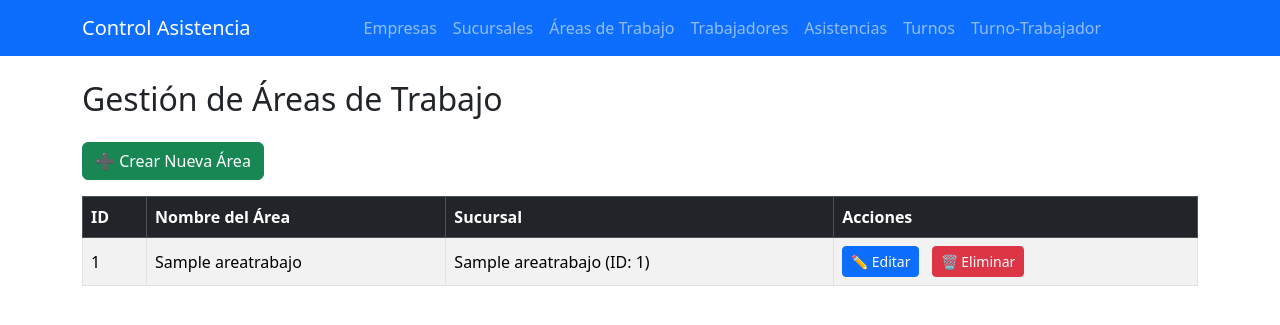
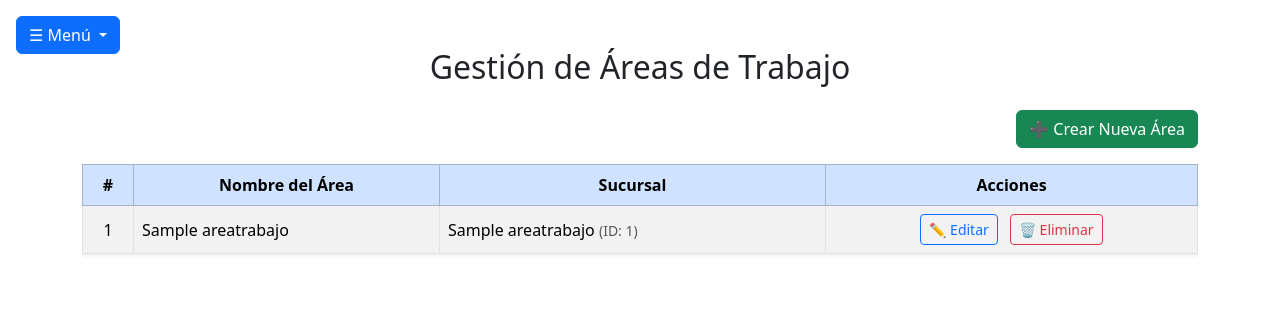
Before and after one commit to L52103/appEscritorioControl, a Flask app: page /areas in a window 1280 px wide. Shown: the top 325 px of the page. Run offline with Flask 3, Linux system fonts and the light colour scheme; a database or web service that is not in the repository returns one stand-in record (values such as "Sample title"); some libraries are stand-ins or nearby versions.

Commit message:
Se modificó el html  de areatrabajo

```diff
--- a/templates/areatrabajo/lista.html
+++ b/templates/areatrabajo/lista.html
@@ -6,88 +6,62 @@
     <link href="https://cdn.jsdelivr.net/npm/bootstrap@5.3.3/dist/css/bootstrap.min.css" rel="stylesheet">
 </head>
 <body>
-    <nav class="navbar navbar-expand-lg navbar-dark bg-primary mb-4">
-        <div class="container">
-            <a class="navbar-brand" href="{{ url_for('index') }}">Control Asistencia</a>
-
-            <button class="navbar-toggler" type="button" data-bs-toggle="collapse" data-bs-target="#navbarCentered"
-                aria-controls="navbarCentered" aria-expanded="false" aria-label="Toggle navigation">
-                <span class="navbar-toggler-icon"></span>
+    <!-- Menú desplegable en la esquina superior izquierda -->
+    <div class="dropdown position-absolute top-0 start-0 m-3">
+        <button class="btn btn-primary dropdown-toggle" type="button" data-bs-toggle="dropdown" aria-expanded="false">
+            ☰ Menú
         </button>
-
-            <div class="collapse navbar-collapse justify-content-center" id="navbarCentered">
-                <ul class="navbar-nav">
-                    <li class="nav-item">
-                        <a class="nav-link {% if active_page == 'empresas' %}active{% endif %}"
-                            href="{{ url_for('empresa.listar_empresas') }}">Empresas</a>
-                    </li>
-                    <li class="nav-item">
-                        <a class="nav-link {% if active_page == 'sucursales' %}active{% endif %}"
-                            href="{{ url_for('sucursal.listar_sucursales') }}">Sucursales</a>
-                    </li>
-                    <li class="nav-item">
-                        <a class="nav-link {% if active_page == 'areas' %}active{% endif %}"
-                            href="{{ url_for('areatrabajo.listar_areas') }}">Áreas de Trabajo</a>
-                    </li>
-                    <li class="nav-item">
-                        <a class="nav-link {% if active_page == 'trabajadores' %}active{% endif %}"
-                            href="{{ url_for('trabajador.listar_trabajadores') }}">Trabajadores</a>
-                    </li>
-                    <li class="nav-item">
-                        <a class="nav-link {% if active_page == 'asistencias' %}active{% endif %}"
-                            href="{{ url_for('asistencia.listar_asistencias') }}">Asistencias</a>
-                    </li>
-                    <li class="nav-item">
-                        <a class="nav-link {% if active_page == 'turnos' %}active{% endif %}"
-                            href="{{ url_for('turno.listar_turnos') }}">Turnos</a>
-                    </li>
-                    <li class="nav-item">
-                        <a class="nav-link {% if active_page == 'turno_trabajador' %}active{% endif %}"
-                            href="{{ url_for('turno_trabajador.listar_turnos_trabajadores') }}">Turno-Trabajador</a>
-                    </li>
+        <ul class="dropdown-menu">
+            <li><a class="dropdown-item {% if active_page == 'empresas' %}active{% endif %}" href="{{ url_for('empresa.listar_empresas') }}">🏢 Empresas</a></li>
+            <li><a class="dropdown-item {% if active_page == 'sucursales' %}active{% endif %}" href="{{ url_for('sucursal.listar_sucursales') }}">📍 Sucursales</a></li>
+            <li><a class="dropdown-item {% if active_page == 'areas' %}active{% endif %}" href="{{ url_for('areatrabajo.listar_areas') }}">🛠️ Áreas de Trabajo</a></li>
+            <li><a class="dropdown-item {% if active_page == 'trabajadores' %}active{% endif %}" href="{{ url_for('trabajador.listar_trabajadores') }}">👷 Trabajadores</a></li>
+            <li><a class="dropdown-item {% if active_page == 'asistencias' %}active{% endif %}" href="{{ url_for('asistencia.listar_asistencias') }}">📅 Asistencias</a></li>
+            <li><a class="dropdown-item {% if active_page == 'turnos' %}active{% endif %}" href="{{ url_for('turno.listar_turnos') }}">⏰ Turnos</a></li>
+            <li><a class="dropdown-item {% if active_page == 'turno_trabajador' %}active{% endif %}" href="{{ url_for('turno_trabajador.listar_turnos_trabajadores') }}">🔄 Turno-Trabajador</a></li>
+            <li><a class="dropdown-item {% if active_page == 'index' %}active{% endif %}" href="{{ url_for('index') }}">Volver al inicio</a></li>
         </ul>
     </div>
+
+    <main class="container mt-5">
+        <h2 class="mb-4 text-center">Gestión de Áreas de Trabajo</h2>
+        <div class="d-flex justify-content-end mb-3">
+            <a href="{{ url_for('areatrabajo.crear_area') }}" class="btn btn-success">➕ Crear Nueva Área</a>
         </div>
-    </nav>
-    <main class="container mt-4">
-        <h2 class="mb-4">Gestión de Áreas de Trabajo</h2>
-        <a href="{{ url_for('areatrabajo.crear_area') }}" class="btn btn-success mb-3">➕ Crear Nueva Área</a>
 
-        <table class="table table-striped table-bordered align-middle">
-            <thead class="table-dark">
+        <div class="table-responsive">
+            <table class="table table-hover table-bordered table-striped align-middle shadow-sm">
+                <thead class="table-primary text-center">
                     <tr>
-                    <th>ID</th>
-                    <th>Nombre del Área</th>
-                    <th>Sucursal</th>
-                    <th>Acciones</th>
+                        <th scope="col">#</th>
+                        <th scope="col">Nombre del Área</th>
+                        <th scope="col">Sucursal</th>
+                        <th scope="col">Acciones</th>
                     </tr>
                 </thead>
                 <tbody>
-                {# Bucle que recorre la lista de áreas #}
                     {% for area in areas %}
                     <tr>
-                    {# Accedemos a los datos por nombre de columna #}
-                    <td>{{ area['id'] }}</td>
+                        <td class="text-center">{{ area['id'] }}</td>
                         <td>{{ area['nombre'] }}</td>
-                    {# Mostramos el nombre de la sucursal obtenido con el JOIN #}
-                    <td>{{ area['sucursal_nombre'] or 'N/A' }} (ID: {{ area['sucursal_id'] }})</td>
-                    <td>
-                        {# Generamos los enlaces de acciones usando el ID del área #}
-                        <a href="{{ url_for('areatrabajo.editar_area', id=area['id']) }}" class="btn btn-sm btn-primary me-2">✏️ Editar</a>
-                        <form action="{{ url_for('areatrabajo.eliminar_area', id=area['id']) }}" method="post"
-                            style="display:inline;" onsubmit="return confirm('¿Confirmas la eliminación?');">
-                            <button type="submit" class="btn btn-sm btn-danger">🗑️ Eliminar</button>
+                        <td>{{ area['sucursal_nombre'] or 'N/A' }} <small class="text-muted">(ID: {{ area['sucursal_id'] }})</small></td>
+                        <td class="text-center">
+                            <a href="{{ url_for('areatrabajo.editar_area', id=area['id']) }}" class="btn btn-sm btn-outline-primary me-2">✏️ Editar</a>
+                            <form action="{{ url_for('areatrabajo.eliminar_area', id=area['id']) }}" method="post" class="d-inline" onsubmit="return confirm('¿Confirmas la eliminación?');">
+                                <button type="submit" class="btn btn-sm btn-outline-danger">🗑️ Eliminar</button>
                             </form>
                         </td>
                     </tr>
                     {% else %}
                     <tr>
-                    <td colspan="4" class="text-center">No hay áreas de trabajo registradas.</td>
+                        <td colspan="4" class="text-center text-muted">No hay áreas de trabajo registradas.</td>
                     </tr>
                     {% endfor %}
                 </tbody>
             </table>
+        </div>
     </main>
+
     <script src="https://cdn.jsdelivr.net/npm/bootstrap@5.3.3/dist/js/bootstrap.bundle.min.js"></script>
 </body>
 </html>
```
Lines whose indentation alone changed are shown as unchanged.
